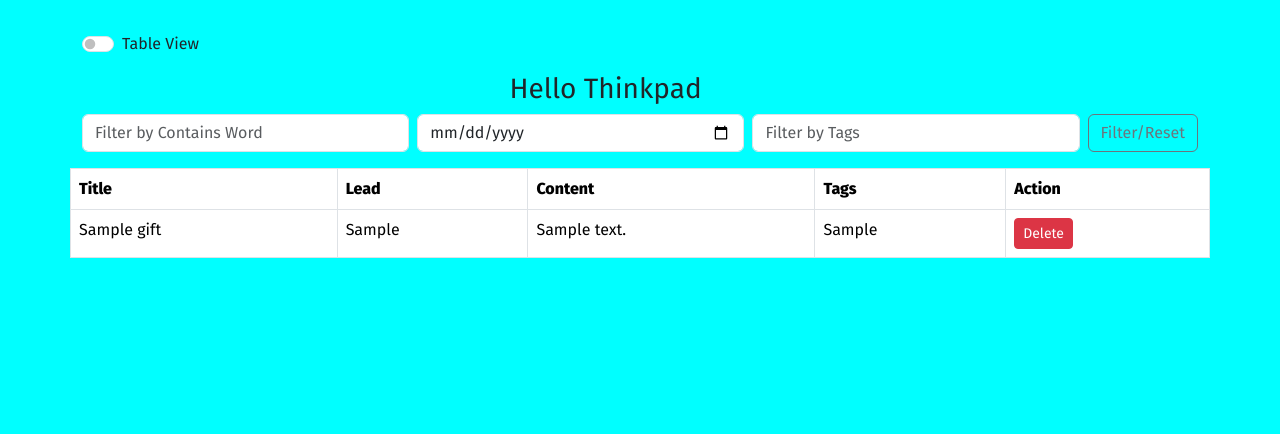
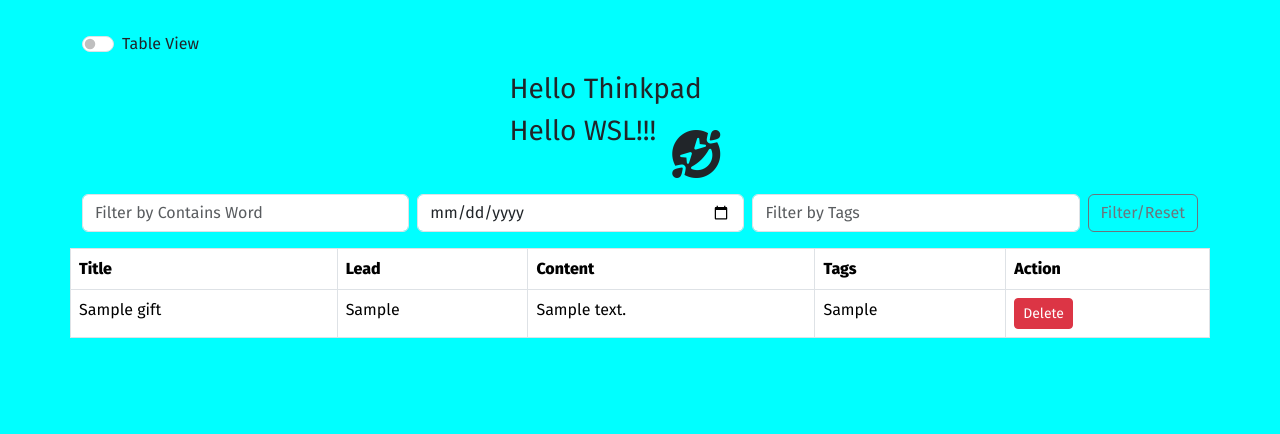
Before and after one commit to Gaudenz77/jetstreamrealone, a Laravel app: page /testsiteone in a window 1280 px wide. Shown: the part 56-490 px from the top of the page. Run offline with Laravel 10, Linux system fonts and the light colour scheme; a user stored in the database is signed in; tables that the repository leaves empty hold one stand-in row (values such as "Sample post"); style sheets or scripts are compiled from the project's sources; some libraries are stand-ins or nearby versions.

Commit message:
tp to wsl back

```diff
--- a/resources/views/testsiteone.blade.php
+++ b/resources/views/testsiteone.blade.php
@@ -12,6 +12,12 @@
     <div class="row justify-content-center">
         <div class="col-3">
             <h3>Hello Thinkpad</h3>
+        </div>
+    </div>
+    <div class="row justify-content-center">
+        <div class="col-3 d-flex align-items-middle">
+            <h3>Hello WSL!!!</h3>
+            <i class="fa-solid fa-face-grin-squint-tears fa-3x m-3"></i>
         </div>
     </div>
 
```
